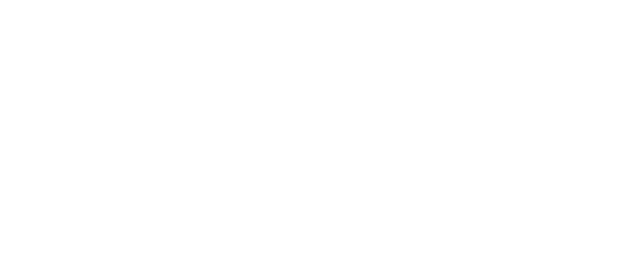
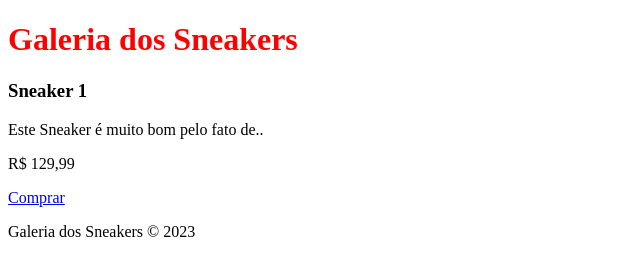
Before and after one commit to ThiagoMoraisAluno/galeria-sneakers, a plain HTML site: page index.html in a window 1280 px wide. Shown: the whole page, without its empty margins (0-640 px from the left). Drawn offline with Linux system fonts and the light colour scheme.

Commit message:
finalizando a estrutura html da página

```diff
--- a/css/styles.css
+++ b/css/styles.css
@@ -0,0 +1,3 @@
+h1{
+    color: red;
+}
--- a/index.html
+++ b/index.html
@@ -2,14 +2,35 @@
 <html lang="en">
 
 <head>
-    <meta charset="UTF-8">
-    <meta http-equiv="X-UA-Compatible" content="IE=edge">
-    <meta name="viewport" content="width=device-width, initial-scale=1.0">
+    <meta charset="UTF-8" />
+    <meta http-equiv="X-UA-Compatible" content="IE=edge" />
+    <meta name="viewport" content="width=device-width, initial-scale=1.0" />
     <title>Galeria dos sneakers</title>
-    <link rel="stylesheet" href="css/styles.css">
+    <link rel="stylesheet" href="css/styles.css" />
 </head>
 
 <body>
+    <!--Cabeçalho-->
+    <header>
+        <h1>Galeria dos Sneakers</h1>
+    </header>
+    <!--Grid de produtos-->
+    <main class="container">
+        <section class="products-container">
+            <div class="card">
+                <div class="product-image" id="img-1"></div>
+                <h3>Sneaker 1</h3>
+                <p>Este Sneaker é muito bom pelo fato de..</p>
+                <p>R$ <span class="bold">129,99</span> </p>
+                <a href="#" class="btn">Comprar</a>
+            </div>
+        </section>
+    </main>
+
+    <!--Rodapé-->
+    <footer>
+        <p> <span class="bold">Galeria dos Sneakers</span> &copy; 2023 </p>
+    </footer>
 
 </body>
 
```
